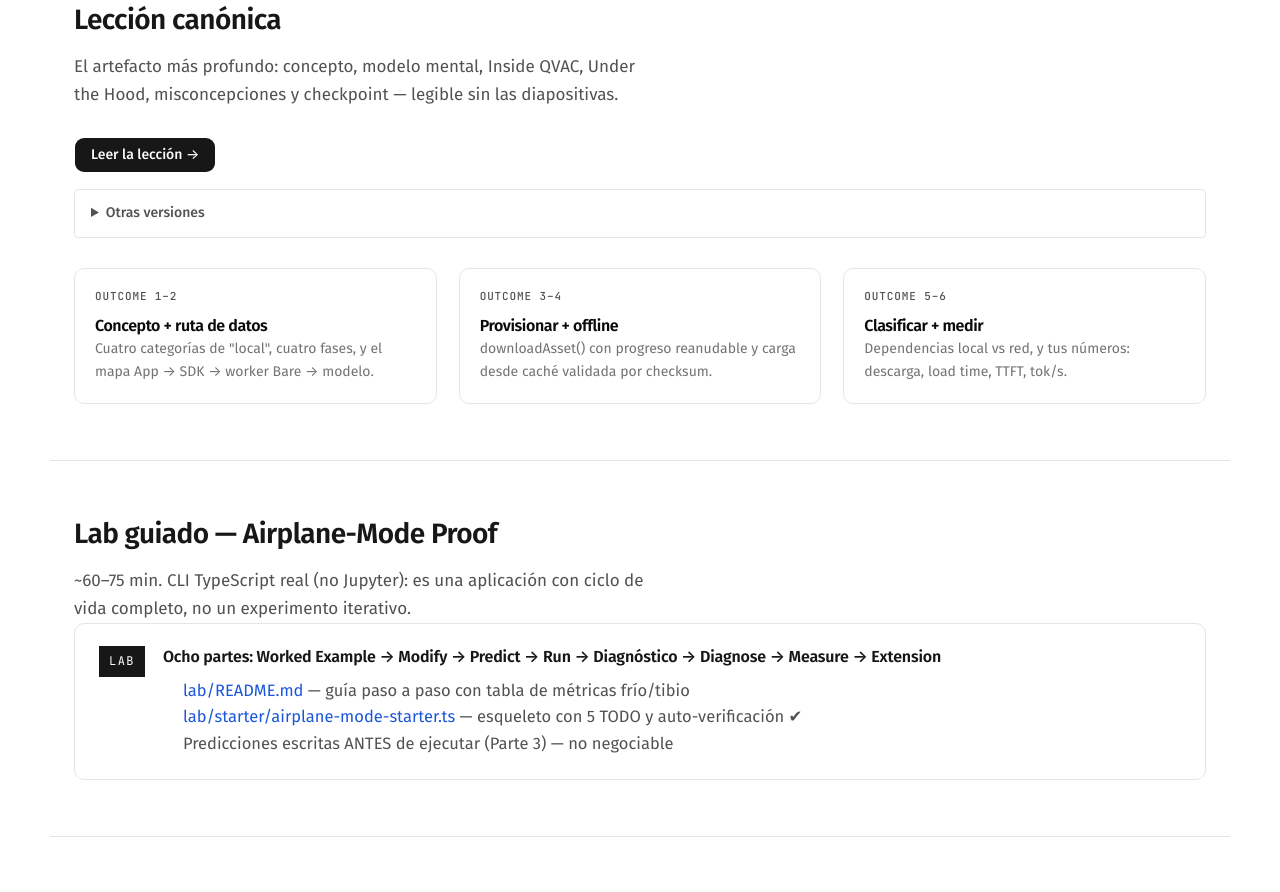
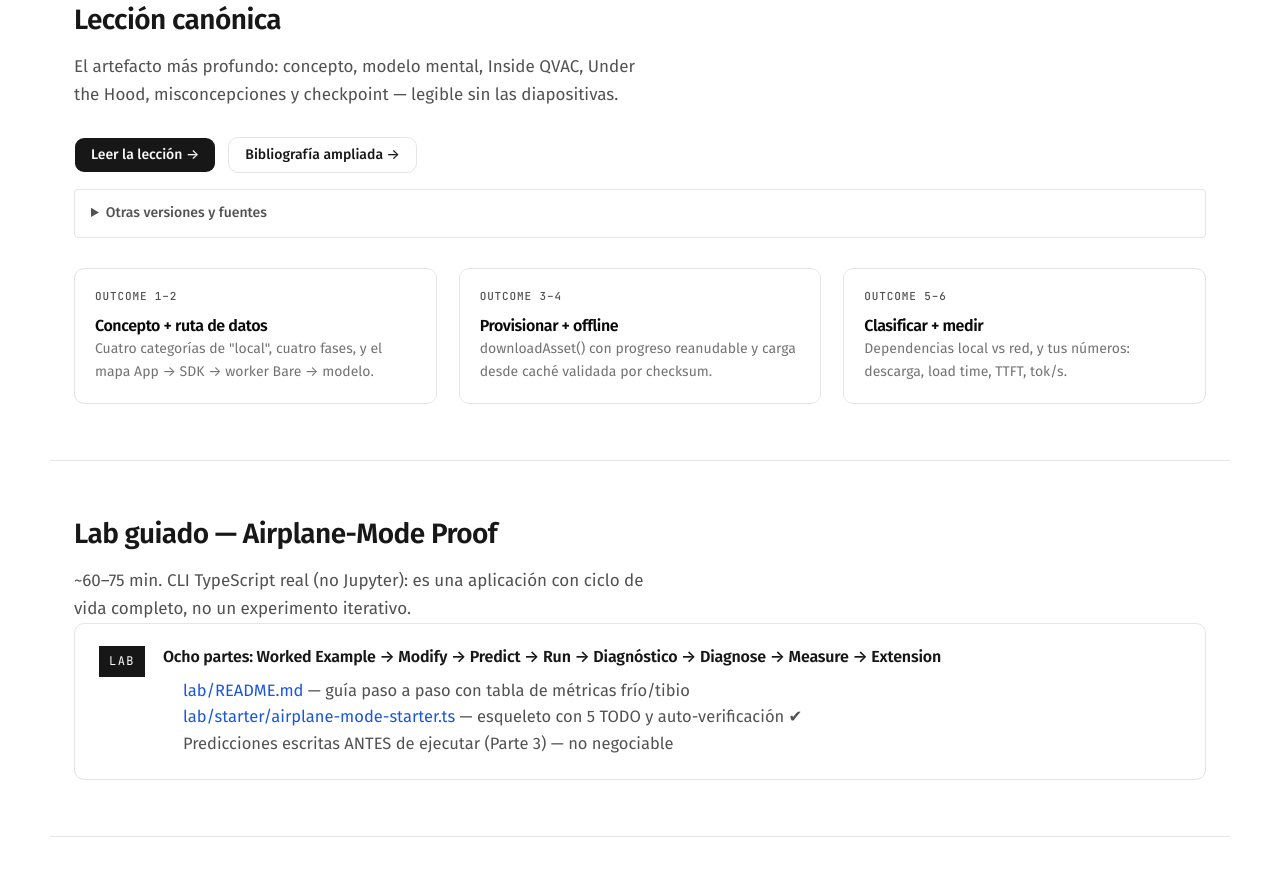
Before and after one commit to Abraham2106/QVAC-BootCamp, a React (Vite) app: page /class/01 in a window 1280 px wide. Shown: the part 1360-2252 px from the top of the page. Built offline with nearby package versions, Linux system fonts and the light colour scheme; a web font is replaced by a local one.

Commit message:
feat(lessons): expose per-class bibliography

```diff
--- a/src/components/ClassLessonLinks.jsx
+++ b/src/components/ClassLessonLinks.jsx
@@ -2,22 +2,26 @@ import LinkButton from './LinkButton'
 import { markdownRoute } from '../lib/markdown'
 
 /**
- * Primary lesson CTA (HTML index with sidebar TOC) plus secondary formats in a collapsible block.
+ * Primary lesson CTA (HTML index with sidebar TOC) plus secondary formats and bibliography.
  * `base` is the static class folder (e.g. `/class-01-airplane-mode-intelligence`).
  */
 export default function ClassLessonLinks({ base, classIndex }) {
   const lessonMd = `${base}/lesson.md`
+  const bibliographyMd = `${base}/bibliography.md`
   const htmlLesson = `/lessons/class-${String(classIndex).padStart(2, '0')}.html`
 
   return (
     <>
       <div className="cta-row">
         <LinkButton href={htmlLesson}>Leer la lección →</LinkButton>
+        <LinkButton to={markdownRoute(bibliographyMd)} variant="ghost">
+          Bibliografía ampliada →
+        </LinkButton>
       </div>
       <details className="lesson-versions">
-        <summary>Otras versiones</summary>
+        <summary>Otras versiones y fuentes</summary>
         <p className="lesson-versions__hint">
-          Visor Markdown integrado y archivo fuente, por si prefieres otra forma de leer o enlazar.
+          Visor Markdown integrado, archivo fuente y bibliografía anotada para profundizar en papers, documentación oficial y lecturas complementarias.
         </p>
         <div className="lesson-versions__links">
           <LinkButton to={markdownRoute(lessonMd)} variant="ghost">
@@ -26,6 +30,12 @@ export default function ClassLessonLinks({ base, classIndex }) {
           <LinkButton href={lessonMd} variant="ghost">
             Ver Markdown fuente →
           </LinkButton>
+          <LinkButton to={markdownRoute(bibliographyMd)} variant="ghost">
+            Leer bibliografía →
+          </LinkButton>
+          <LinkButton href={bibliographyMd} variant="ghost">
+            Ver bibliografía Markdown →
+          </LinkButton>
         </div>
       </details>
     </>
```
